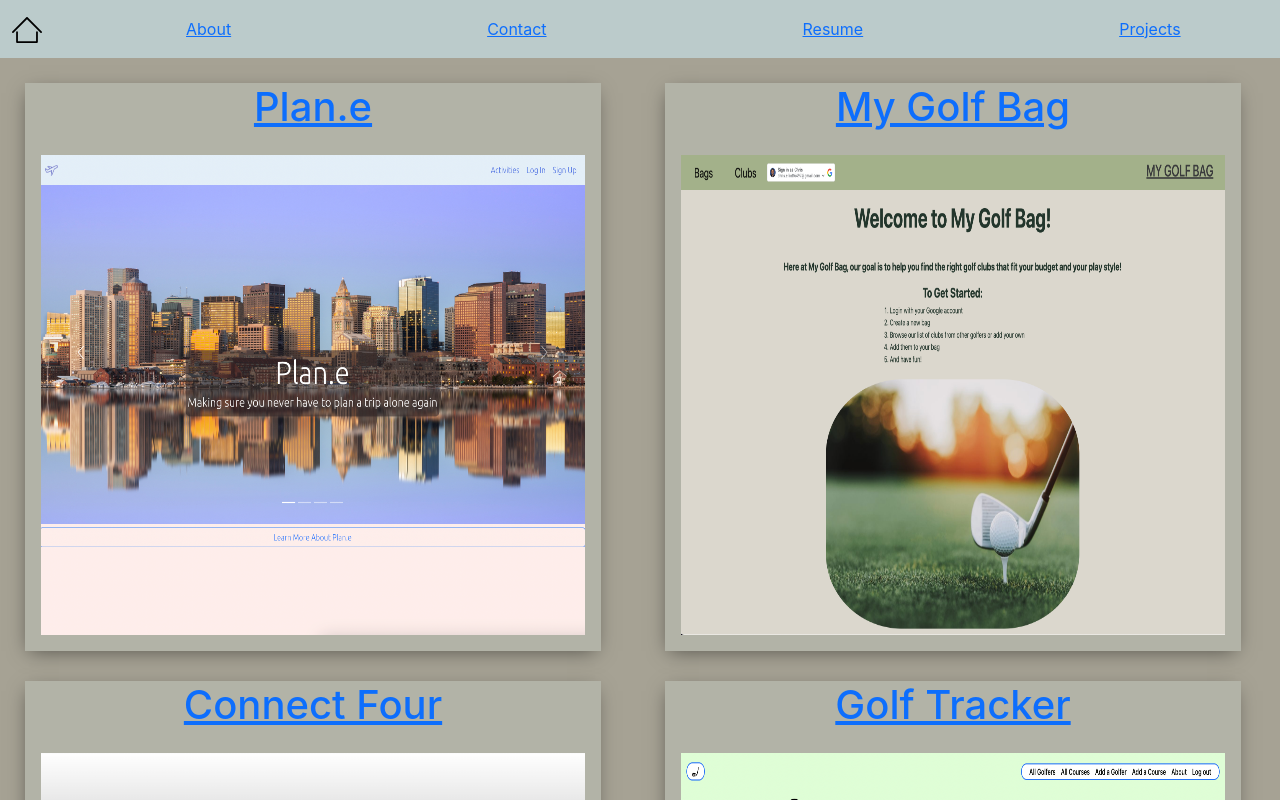
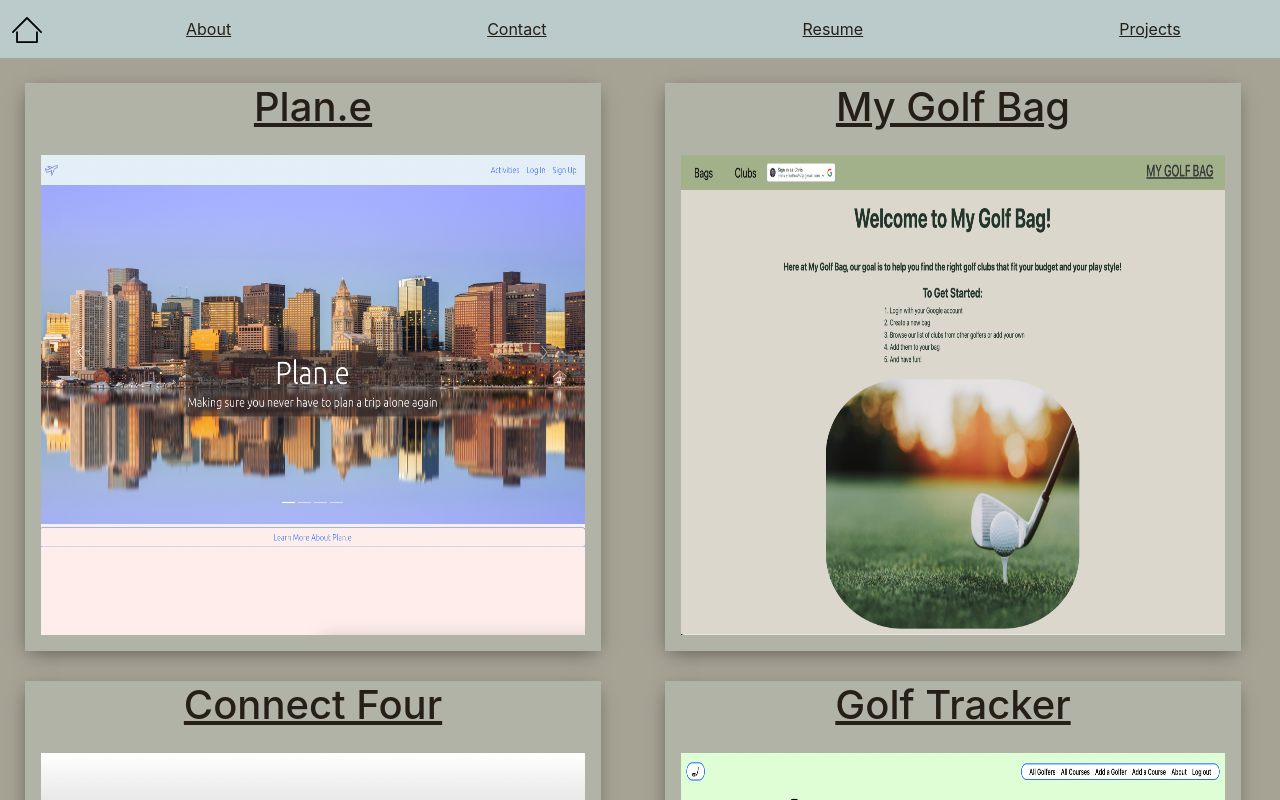
Before and after one commit to chriselliott97/christopher-elliott-portfolio, a React (Create React App) app: page /projects in a window 1280 px wide. Shown: the top 800 px of the page. Built offline with nearby package versions, Linux system fonts and the light colour scheme.

Commit message:
change link color

```diff
--- a/src/App.css
+++ b/src/App.css
@@ -1,38 +1,3 @@
-.App {
-  text-align: center;
+a {
+  color: black;
 }
-
-.App-logo {
-  height: 40vmin;
-  pointer-events: none;
-}
-
-@media (prefers-reduced-motion: no-preference) {
-  .App-logo {
-    animation: App-logo-spin infinite 20s linear;
-  }
-}
-
-.App-header {
-  background-color: #282c34;
-  min-height: 100vh;
-  display: flex;
-  flex-direction: column;
-  align-items: center;
-  justify-content: center;
-  font-size: calc(10px + 2vmin);
-  color: white;
-}
-
-.App-link {
-  color: #61dafb;
-}
-
-@keyframes App-logo-spin {
-  from {
-    transform: rotate(0deg);
-  }
-  to {
-    transform: rotate(360deg);
-  }
-}
--- a/src/index.css
+++ b/src/index.css
@@ -17,3 +17,7 @@
 .navbar {
   --bs-navbar-nav-link-padding-x: 10vw;
 }
+
+a {
+  color: #251F18;
+}
```
